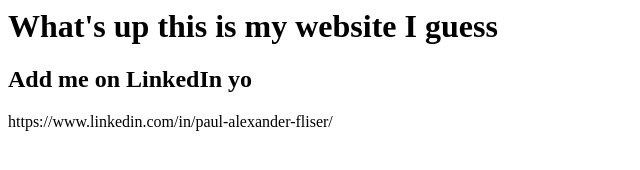
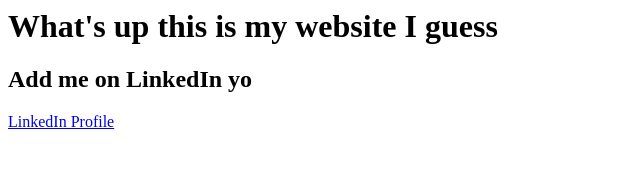
Before and after one commit to paulfliser/projectsite, a plain HTML site: page index.html in a window 1280 px wide. Shown: the whole page, without its empty margins (0-640 px from the left). Drawn offline with Linux system fonts and the light colour scheme.

Commit message:
Update index.html

```diff
--- a/index.html
+++ b/index.html
@@ -1,7 +1,7 @@
 <body>
   <h1> What's up this is my website I guess </h1>
   <h2> Add me on LinkedIn yo </h2>
-  <link> https://www.linkedin.com/in/paul-alexander-fliser/ </link>
+  <a href="https://www.linkedin.com/in/paul-alexander-fliser/"> LinkedIn Profile </a>
 
 
 </body>
```
